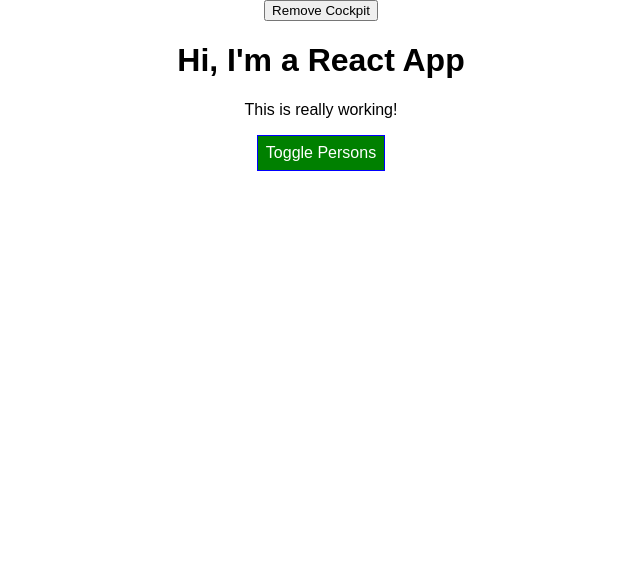
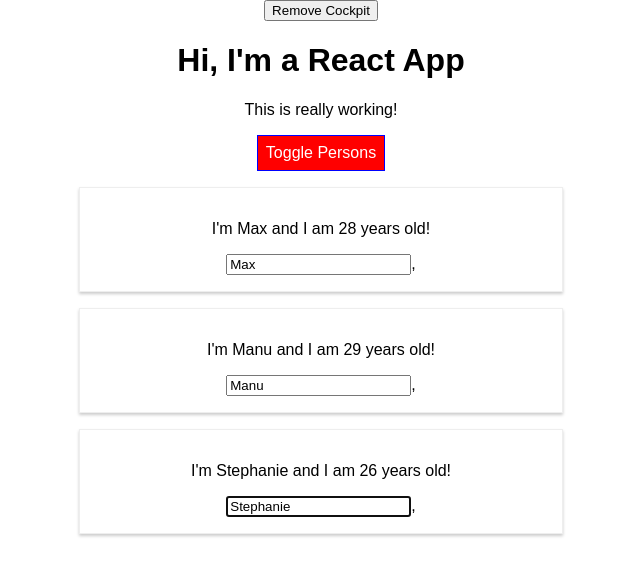
Before and after one commit to sagarmhrjn/React-walkthrough, a React app: page / in a window 1280 px wide. Shown: the top 576 px of the page, without its empty margins (319-959 px from the left). Built offline with nearby package versions, Linux system fonts and the light colour scheme.

Commit message:
refs with react hooks

```diff
--- a/src/components/Cockpit/Cockpit.js
+++ b/src/components/Cockpit/Cockpit.js
@@ -1,13 +1,16 @@
-import React, { useEffect } from "react";
+import React, { useEffect, useRef } from "react";
 import classes from "./Cockpit.css";
 
 const cockpit = (props) => {
+  const toggleBtnRef = useRef(null);
+
   useEffect(() => {
     console.log("[Cockpit.js] useEffect");
     //  Http request...
-    const timer = setTimeout(() => {
-      alert("Saved data to cloud!");
-    }, 1000);
+    // const timer = setTimeout(() => {
+    //   alert("Saved data to cloud!");
+    // }, 1000);
+    toggleBtnRef.current.click();
     return () => {
       clearTimeout(timer);
       console.log("[Cockpit.js] cleanup work in useEffect");
@@ -36,7 +39,11 @@
     <div className={classes.Cockpit}>
       <h1>Hi, I'm a React App</h1>
       <p className={assignedClasses.join(" ")}>This is really working!</p>
-      <button className={btnClass} onClick={props.clicked}>
+      <button
+        ref={toggleBtnRef}
+        className={btnClass}
+        onClick={props.clicked}
+      >
         Toggle Persons
       </button>
     </div>
```
